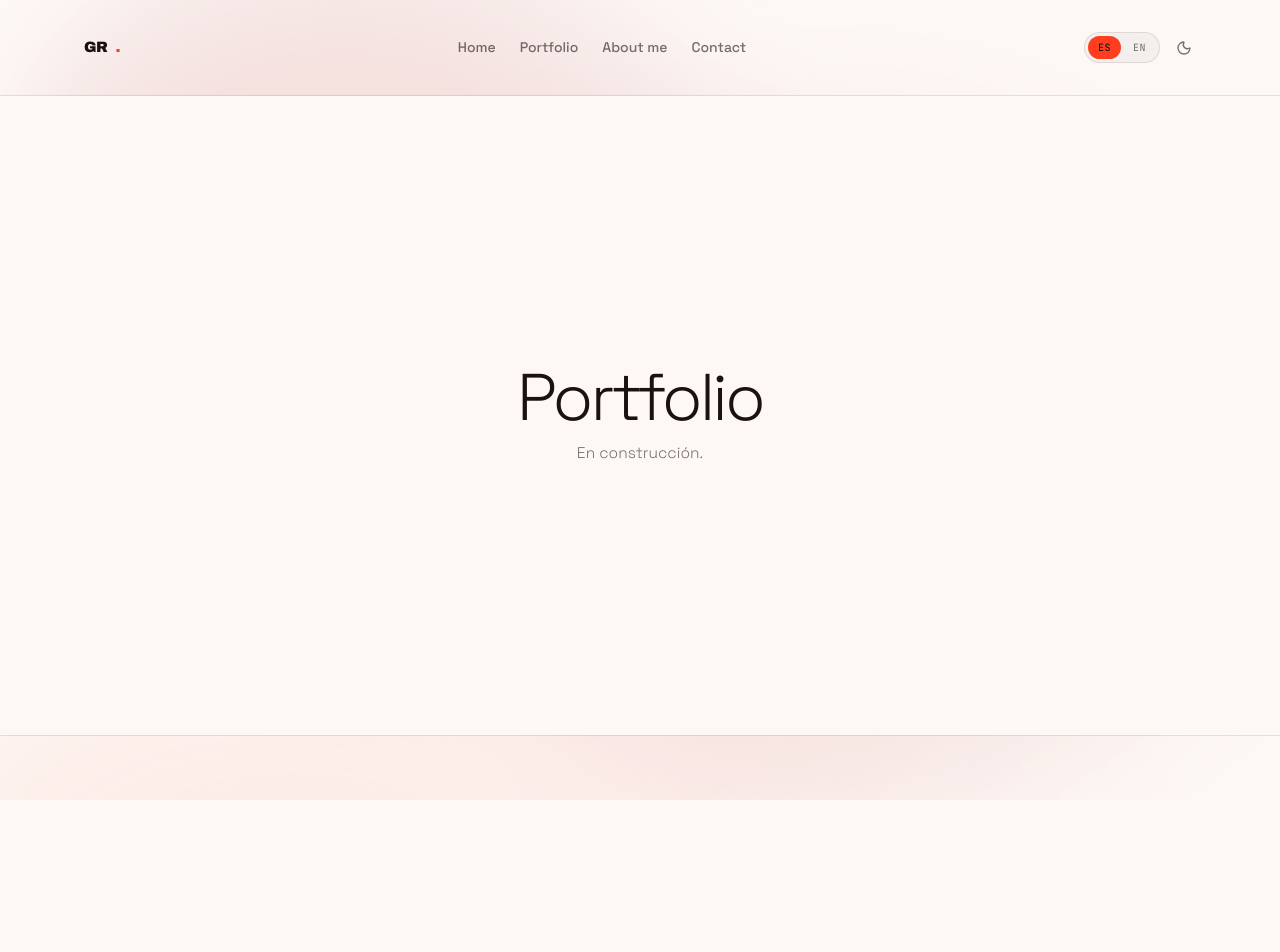
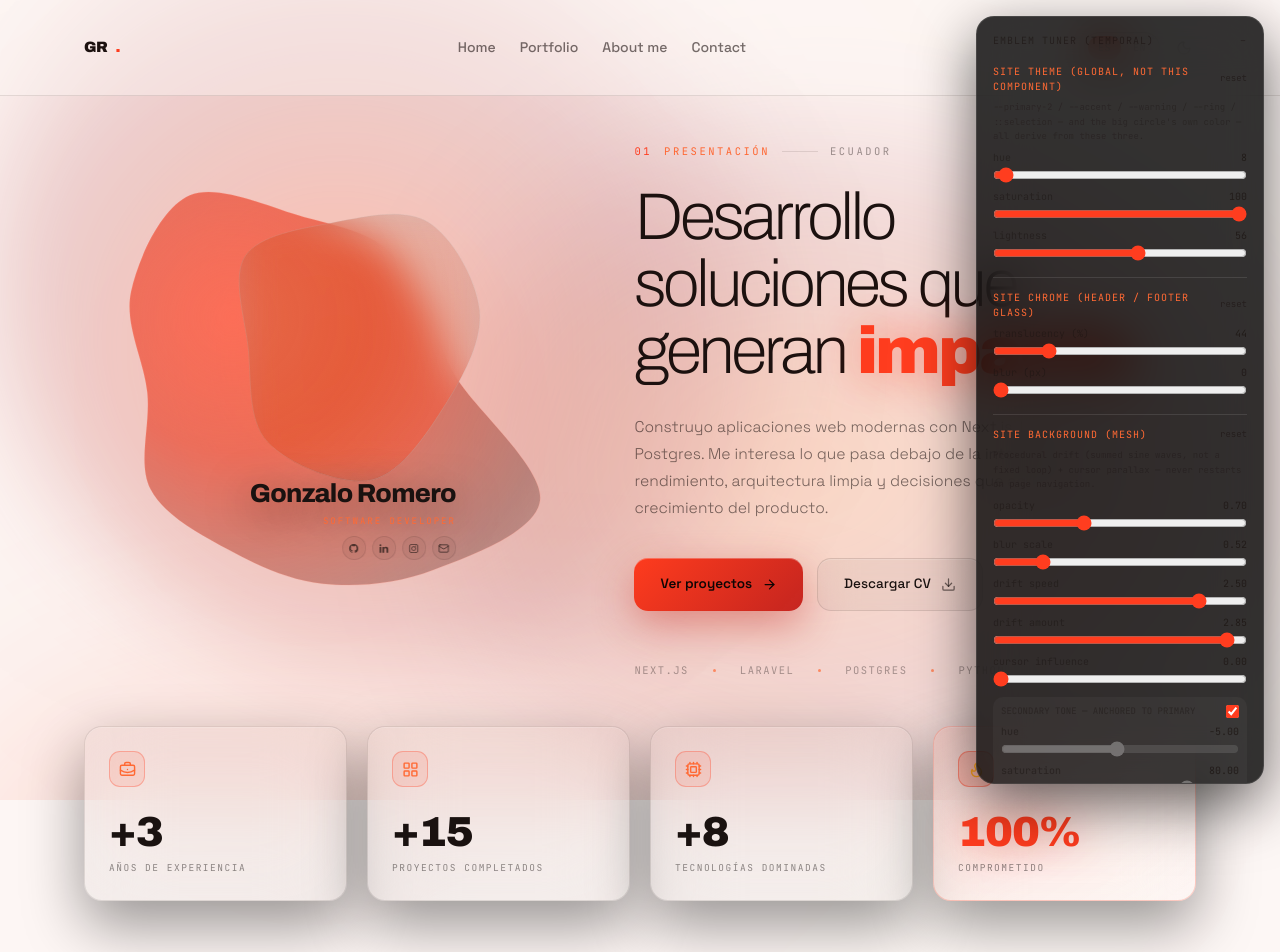
Before and after one commit to Gonzalo-Romero-V/Portfolio, a Next.js app: page / in a window 1280 px wide. Shown: the top 952 px of the page. Before the commit the page ends 800 px from the top, so only its background shows below. Built offline with nearby package versions, Linux system fonts and the light colour scheme.

Commit message:
feat: assemble Home page hero, bio, and stats
Headline, bio copy, CTAs, and a tech-stack row alongside the profile
emblem, plus an animated stat-card grid (count-up on scroll into
view) tying the new tokens and emblem component into the actual page.

```diff
--- a/app/page.tsx
+++ b/app/page.tsx
@@ -1,8 +1,97 @@
+import { ArrowRight, Download, BriefcaseBusiness, LayoutGrid, Cpu, Flame } from "lucide-react";
+import { Container } from "@/components/layout/container";
+import { ProfileEmblem } from "@/components/home/profile-emblem";
+import { StatCard } from "@/components/home/stat-card";
+
 export default function Home() {
   return (
-    <main className="flex flex-1 flex-col items-center justify-center gap-2 bg-background text-foreground">
-      <h1 className="text-h1">Portfolio</h1>
-      <p className="text-body text-muted-foreground">En construcción.</p>
+    <main className="relative flex flex-1 flex-col text-foreground">
+      <Container>
+        <div className="relative grid grid-cols-1 items-center gap-10 py-12 lg:grid-cols-[minmax(0,1fr)_minmax(0,1.1fr)]">
+          <ProfileEmblem />
+
+          <div className="flex max-w-[540px] flex-col">
+            <div className="flex items-center gap-3 font-mono text-[10.5px] tracking-[.24em] uppercase">
+              <span className="text-primary">01</span>
+              <span className="text-accent">Presentación</span>
+              <span className="h-px w-9 bg-border" />
+              <span className="text-muted-foreground/70">Ecuador</span>
+            </div>
+
+            <h1 className="mt-6 font-heading text-h1 text-balance">
+              Desarrollo soluciones que generan{" "}
+              <span className="font-black text-primary [text-shadow:0_0_52px_hsl(var(--primary-h)_var(--primary-s)_var(--primary-l)_/_.55)]">
+                impacto
+              </span>
+              .
+            </h1>
+
+            <p className="mt-7 max-w-[470px] text-body text-pretty text-muted-foreground">
+              Construyo aplicaciones web modernas con Next.js, Laravel y
+              Postgres. Me interesa lo que pasa debajo de la interfaz:
+              rendimiento, arquitectura limpia y decisiones que aguantan el
+              crecimiento del producto.
+            </p>
+
+            <div className="mt-9 flex gap-3.5">
+              <a
+                href="#"
+                className="inline-flex items-center gap-2.5 rounded-[14px] bg-[linear-gradient(135deg,var(--primary),var(--primary-2))] px-[26px] py-[15px] text-[13.5px] font-semibold text-primary-foreground shadow-[0_14px_42px_hsl(var(--primary-2-h)_var(--primary-2-s)_var(--primary-2-l)_/_.44),inset_0_1px_0_rgba(255,255,255,.28)]"
+              >
+                Ver proyectos <ArrowRight className="size-[15px]" />
+              </a>
+              <a
+                href="#"
+                className="inline-flex items-center gap-2.5 rounded-[14px] border border-border bg-card px-[26px] py-[15px] text-[13.5px] font-medium text-foreground shadow-[inset_0_1px_0_rgba(255,255,255,.16)] backdrop-blur-[18px]"
+              >
+                Descargar CV{" "}
+                <Download className="size-[15px] text-muted-foreground" />
+              </a>
+            </div>
+
+            <div
+              className="flex items-center gap-6 font-mono text-[10.5px] tracking-[.14em] text-muted-foreground/60 uppercase"
+              style={{ marginTop: "52px" }}
+            >
+              <span>Next.js</span>
+              <span className="size-[3px] rounded-full bg-accent/70" />
+              <span>Laravel</span>
+              <span className="size-[3px] rounded-full bg-accent/70" />
+              <span>Postgres</span>
+              <span className="size-[3px] rounded-full bg-accent/70" />
+              <span>Python</span>
+            </div>
+          </div>
+        </div>
+
+        <div className="relative grid grid-cols-2 gap-5 pb-16 lg:grid-cols-4">
+          <StatCard
+            icon={BriefcaseBusiness}
+            value={3}
+            prefix="+"
+            label="Años de experiencia"
+          />
+          <StatCard
+            icon={LayoutGrid}
+            value={15}
+            prefix="+"
+            label="Proyectos completados"
+          />
+          <StatCard
+            icon={Cpu}
+            value={8}
+            prefix="+"
+            label="Tecnologías dominadas"
+          />
+          <StatCard
+            icon={Flame}
+            value={100}
+            suffix="%"
+            label="Comprometido"
+            highlight
+          />
+        </div>
+      </Container>
     </main>
   );
 }
--- /dev/null
+++ b/components/home/count-up.tsx
@@ -0,0 +1,51 @@
+"use client";
+
+import { useEffect, useRef, useState } from "react";
+
+export function CountUp({
+  value,
+  prefix = "",
+  suffix = "",
+  duration = 1200,
+}: {
+  value: number;
+  prefix?: string;
+  suffix?: string;
+  duration?: number;
+}) {
+  const [display, setDisplay] = useState(0);
+  const ref = useRef<HTMLSpanElement>(null);
+  const started = useRef(false);
+
+  useEffect(() => {
+    const node = ref.current;
+    if (!node) return;
+
+    const observer = new IntersectionObserver(
+      ([entry]) => {
+        if (!entry.isIntersecting || started.current) return;
+        started.current = true;
+        const start = performance.now();
+
+        function tick(now: number) {
+          const progress = Math.min((now - start) / duration, 1);
+          setDisplay(Math.round(progress * value));
+          if (progress < 1) requestAnimationFrame(tick);
+        }
+        requestAnimationFrame(tick);
+      },
+      { threshold: 0.4 },
+    );
+
+    observer.observe(node);
+    return () => observer.disconnect();
+  }, [value, duration]);
+
+  return (
+    <span ref={ref}>
+      {prefix}
+      {display}
+      {suffix}
+    </span>
+  );
+}
--- /dev/null
+++ b/components/home/stat-card.tsx
@@ -0,0 +1,53 @@
+import type { LucideIcon } from "lucide-react";
+import { cn } from "@/lib/utils";
+import { CountUp } from "@/components/home/count-up";
+
+export function StatCard({
+  icon: Icon,
+  value,
+  prefix,
+  suffix,
+  label,
+  highlight = false,
+}: {
+  icon: LucideIcon;
+  value: number;
+  prefix?: string;
+  suffix?: string;
+  label: string;
+  highlight?: boolean;
+}) {
+  return (
+    <div
+      className={cn(
+        "rounded-2xl border p-6 shadow-[inset_0_1px_0_rgba(255,255,255,.14),0_24px_60px_rgba(0,0,0,.4)] backdrop-blur-2xl transition-all",
+        highlight
+          ? "border-primary/20 bg-gradient-to-br from-primary/10 to-transparent"
+          : "border-border bg-card",
+      )}
+    >
+      <span
+        className={cn(
+          "flex size-9 items-center justify-center rounded-[11px] border",
+          highlight
+            ? "border-primary/40 bg-primary/20 text-warning"
+            : "border-primary/30 bg-primary/10 text-accent",
+        )}
+      >
+        <Icon className="size-[17px]" />
+      </span>
+      <div
+        className={cn(
+          "mt-6 font-heading text-[42px] leading-none font-black tracking-tight",
+          highlight &&
+            "text-primary [text-shadow:0_0_44px_hsl(var(--primary-h)_var(--primary-s)_var(--primary-l)_/_.5)]",
+        )}
+      >
+        <CountUp value={value} prefix={prefix} suffix={suffix} />
+      </div>
+      <div className="mt-2 font-mono text-[9.5px] tracking-[.16em] text-muted-foreground/80 uppercase">
+        {label}
+      </div>
+    </div>
+  );
+}
```
